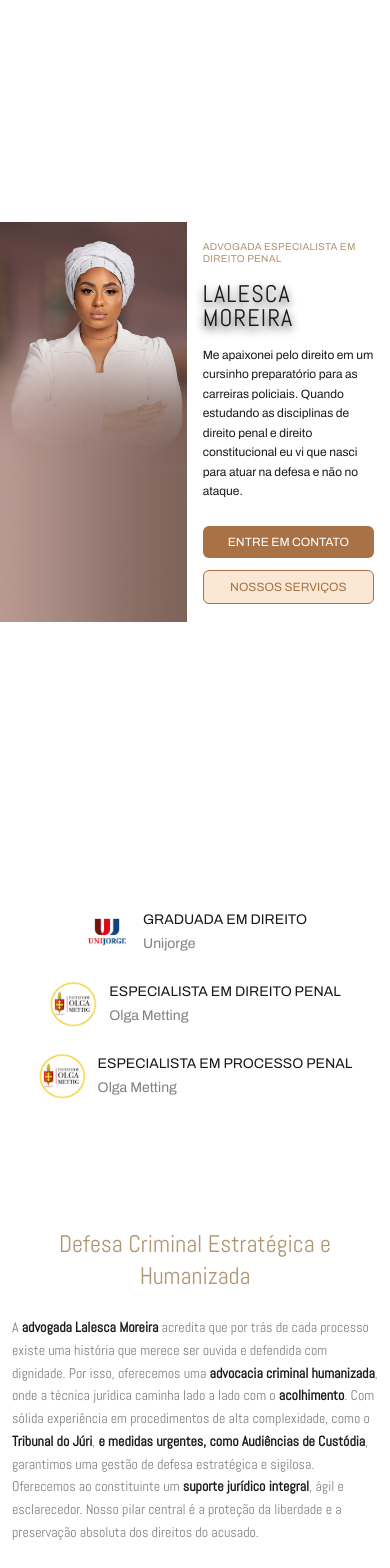
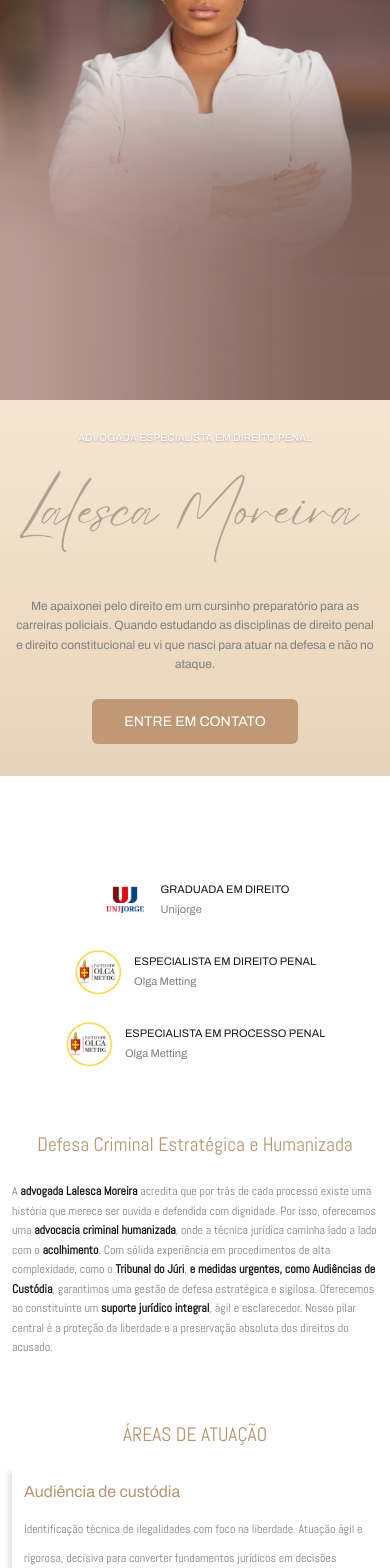
Before and after one commit to GabrieleSacramento/lalesca-landing-page, a Next.js app: page / in a window 390 px wide. Shown: the top 1568 px of the page. Built offline with nearby package versions, Linux system fonts and the light colour scheme.

Commit message:
Refactor styles and layout in multiple components including AreasOfActivity, Biography, CallToAction, Contact, CriminalDefense, Differentials, Footer, Hero, LandmarkCases, Qualifications, and Testimonials for improved responsiveness and visual consistency; adjust padding, margins, and font sizes.

```diff
--- a/app/components/AreasOfActivity.tsx
+++ b/app/components/AreasOfActivity.tsx
@@ -3,7 +3,7 @@
 import Link from 'next/link';
 import Image from 'next/image';
 
-const whatsappNumber = '5571993072172'; // Replace with actual WhatsApp number
+const whatsappNumber = '5571993072172';
 const whatsappMessage = 'Olá, gostaria de agendar uma consulta.';
 const whatsappUrl = `https://wa.me/${whatsappNumber}?text=${encodeURIComponent(whatsappMessage)}`;
 
@@ -44,7 +44,7 @@ const areas = [
 
 export default function AreasOfActivity() {
     return (
-        <section className="bg-[#FFFFFF] py-[64px]" id="areas">
+        <section className="bg-[#FFFFFF] py-8 lg:py-[64px]" id="areas">
             <div className="mx-auto max-w-7xl px-3 sm:px-4 md:px-6 lg:px-8">
                 {/* Main Title */}
                 <div className="flex items-center justify-center mb-5 sm:mb-6 md:mb-8 lg:mb-[32px]">
@@ -67,9 +67,9 @@ export default function AreasOfActivity() {
                         className="text-2xl sm:text-3xl md:text-4xl lg:text-6xl font-normal flex items-center text-center px-2 sm:px-4"
                         style={{
                             fontFamily: 'var(--font-abel), sans-serif',
-                            fontSize: 'clamp(24px, 5vw, 64px)',
+                            fontSize: 'clamp(18px, 5vw, 64px)',
                             color: '#B29671',
-                            minHeight: 'clamp(30px, 5vw, 64px)'
+                            minHeight: 'clamp(22px, 5vw, 64px)'
                         }}
                     >
                         ÁREAS DE ATUAÇÃO
@@ -108,9 +108,9 @@ export default function AreasOfActivity() {
                                 className="text-[#B29671] font-normal mb-[12px] flex items-center"
                                 style={{
                                     fontFamily: 'var(--font-archivo), sans-serif',
-                                    fontSize: 'clamp(18px, 2.5vw, 30px)',
+                                    fontSize: 'clamp(16px, 2.5vw, 30px)',
                                     lineHeight: '23px',
-                                    minHeight: 'clamp(20px, 2.5vw, 32px)'
+                                    minHeight: 'clamp(18px, 2.5vw, 32px)'
                                 }}
                             >
                                 {area.title}
@@ -119,7 +119,7 @@ export default function AreasOfActivity() {
                                 className="text-[#808080] font-normal flex-1"
                                 style={{
                                     fontFamily: 'var(--font-abel), sans-serif',
-                                    fontSize: 'clamp(14px, 2vw, 24px)',
+                                    fontSize: 'clamp(12px, 2vw, 24px)',
                                     lineHeight: '29px'
                                 }}
                             >
--- a/app/components/Biography.tsx
+++ b/app/components/Biography.tsx
@@ -1,12 +1,12 @@
 import Image from 'next/image';
 
-const whatsappNumber = '5571993072172'; // Replace with actual WhatsApp number
+const whatsappNumber = '5571993072172';
 const whatsappMessage = 'Olá, gostaria de agendar uma consulta.';
 const whatsappUrl = `https://wa.me/${whatsappNumber}?text=${encodeURIComponent(whatsappMessage)}`;
 
 export default function Biography() {
     return (
-        <section className="bg-[#B29671] min-h-[827px] lg:h-[827px] flex items-end py-[0px]" id="sobre">
+        <section className="bg-[#B29671] min-h-[827px] lg:h-[827px] flex items-end py-8 lg:py-[0px]" id="sobre">
             <div className="mx-auto max-w-7xl w-full px-4 sm:px-6 lg:px-8">
                 <div className="grid lg:grid-cols-2 gap-6 sm:gap-8 lg:gap-12">
                     {/* Left Side - Portrait */}
@@ -25,13 +25,13 @@ export default function Biography() {
                     </div>
 
                     {/* Right Side - Text Content */}
-                    <div className="flex flex-col justify-end h-full order-1 lg:order-2 pb-[64px]">
+                    <div className="flex flex-col justify-end h-full order-1 lg:order-2 pb-8 lg:pb-[64px]">
                         {/* Main Title */}
                         <h2
                             className="text-2xl sm:text-3xl md:text-4xl lg:text-5xl text-[#1e1919] font-normal mb-2 sm:mb-3 md:mb-4 lg:mb-[22px]"
                             style={{
                                 fontFamily: 'var(--font-abel), sans-serif',
-                                fontSize: 'clamp(24px, 5vw, 60px)'
+                                fontSize: 'clamp(18px, 5vw, 60px)'
                             }}
                         >
                             LALESCA MOREIRA
@@ -42,7 +42,7 @@ export default function Biography() {
                             className="text-sm sm:text-base md:text-lg text-[#1e1919] font-normal mb-3 sm:mb-4 md:mb-6 lg:mb-[22px]"
                             style={{
                                 fontFamily: 'var(--font-archivo), sans-serif',
-                                fontSize: 'clamp(12px, 2vw, 18px)'
+                                fontSize: 'clamp(10px, 2vw, 18px)'
                             }}
                         >
                             ESPECIALISTA EM DIREITO PENAL
@@ -54,7 +54,7 @@ export default function Biography() {
                                 className="text-sm sm:text-base text-[#1e1919] font-normal leading-relaxed"
                                 style={{
                                     fontFamily: 'var(--font-archivo), sans-serif',
-                                    fontSize: 'clamp(12px, 1.5vw, 16px)'
+                                    fontSize: 'clamp(10px, 1.5vw, 16px)'
                                 }}
                             >
                                 Minha trajetória no Direito começou em um curso preparatório para as carreiras policiais. Ao estudar as disciplinas de Direito Penal e Direito Constitucional, compreendi que minha verdadeira vocação era atuar na defesa, e não no ataque.
@@ -63,7 +63,7 @@ export default function Biography() {
                                 className="text-sm sm:text-base text-[#1e1919] font-normal leading-relaxed"
                                 style={{
                                     fontFamily: 'var(--font-archivo), sans-serif',
-                                    fontSize: 'clamp(12px, 1.5vw, 16px)'
+                                    fontSize: 'clamp(10px, 1.5vw, 16px)'
                                 }}
                             >
                                 Graduanda em Direito pela Unijorge, sou especialista em Direito Penal e Processo Penal pela Olga Mettig e pós-graduanda em Audiência de Custódia e Tribunal do Júri. Minha atuação é pautada por uma visão moderna e tecnológica, que permite entregar mais agilidade e estratégia do que a advocacia tradicional. Em vez de barreiras físicas e comunicação lenta, utilizo gestão processual digital, acompanhamento em tempo real e atendimento acessível, garantindo respostas rápidas e decisões precisas.
@@ -72,7 +72,7 @@ export default function Biography() {
                                 className="text-sm sm:text-base text-[#1e1919] font-normal leading-relaxed"
                                 style={{
                                     fontFamily: 'var(--font-archivo), sans-serif',
-                                    fontSize: 'clamp(12px, 1.5vw, 16px)'
+                                    fontSize: 'clamp(10px, 1.5vw, 16px)'
                                 }}
                             >
                                 Em apenas dois anos de atuação, essa metodologia possibilitou a condução de mais de 200 processos, inclusive em outros estados, sem perder a proximidade com o cliente. Para mim, a tecnologia não afasta; ela humaniza, organiza e fortalece a defesa.
--- a/app/components/CriminalDefense.tsx
+++ b/app/components/CriminalDefense.tsx
@@ -59,14 +59,14 @@ export default function CriminalDefense() {
     const descriptionParts = renderDescription(description);
 
     return (
-        <section className="bg-[#FFFFFF] py-[64px]">
+        <section className="bg-[#FFFFFF] py-8 lg:py-[64px]">
             <div className="mx-auto max-w-7xl px-3 sm:px-4 md:px-6 lg:px-8">
                 {/* Title */}
                 <h2
                     className="text-2xl sm:text-3xl md:text-4xl lg:text-6xl text-[#B29671] font-normal text-center mb-6 sm:mb-8 lg:mb-[46px]"
                     style={{
                         fontFamily: 'var(--font-abel), sans-serif',
-                        fontSize: 'clamp(24px, 5vw, 64px)'
+                        fontSize: 'clamp(18px, 5vw, 64px)'
                     }}
                 >
                     Defesa Criminal Estratégica e<br className="hidden sm:block" />
@@ -78,7 +78,7 @@ export default function CriminalDefense() {
                     className="text-sm sm:text-base md:text-lg lg:text-2xl xl:text-3xl text-[#808080] font-normal leading-relaxed text-left max-w-5xl mx-auto"
                     style={{
                         fontFamily: 'var(--font-abel), sans-serif',
-                        fontSize: 'clamp(14px, 3vw, 36px)'
+                        fontSize: 'clamp(12px, 3vw, 36px)'
                     }}
                 >
                     {descriptionParts.map((part, index) => (
--- a/app/components/Hero.tsx
+++ b/app/components/Hero.tsx
@@ -3,15 +3,15 @@
 import Image from 'next/image';
 import Link from 'next/link';
 
-const whatsappNumber = '5511999999999'; // Replace with actual WhatsApp number
+const whatsappNumber = '5571993072172';
 const whatsappMessage = 'Olá, gostaria de agendar uma consulta.';
 const whatsappUrl = `https://wa.me/${whatsappNumber}?text=${encodeURIComponent(whatsappMessage)}`;
 
 export default function Hero() {
     return (
-        <section className="relative min-h-screen lg:h-screen flex items-center overflow-hidden bg-[#FFFFFF]">
+        <section className="relative min-h-screen lg:h-screen flex flex-col lg:flex-row items-center overflow-hidden bg-[#FFFFFF]">
             {/* Mobile: Portrait Image at Top */}
-            <div className="lg:hidden relative w-full h-[400px]">
+            <div className="lg:hidden relative w-full h-[400px] sm:h-[450px]">
                 <Image
                     src="/lalesca-mobile.png"
                     alt="Lalesca Moreira"
@@ -38,17 +38,71 @@ export default function Hero() {
                 />
             </div>
 
-            {/* Content Overlay */}
-            <div className="relative z-10 w-full h-full flex items-center px-4 sm:px-6 lg:px-12 py-8 lg:py-20">
+            {/* Mobile Content - Centered Below Image */}
+            <div className="lg:hidden w-full flex flex-col items-center text-center px-4 py-8 bg-gradient-to-b from-[#f5e6d3] to-[#e8d4b8]">
+                {/* Professional Title */}
+                <p
+                    className="text-white uppercase tracking-wide mb-4 leading-tight"
+                    style={{
+                        fontFamily: 'var(--font-archivo), sans-serif',
+                        fontSize: 'clamp(10px, 2vw, 14px)',
+                        textShadow: '0 1px 2px rgba(0, 0, 0, 0.3)'
+                    }}
+                >
+                    ADVOGADA ESPECIALISTA EM DIREITO PENAL
+                </p>
+
+                {/* Main Name - Image */}
+                <div className="relative w-full max-w-md h-[120px] sm:h-[150px] mb-4">
+                    <Image
+                        src="/lawyer-name.png"
+                        alt="Lalesca Moreira"
+                        fill
+                        className="object-contain object-center"
+                        quality={75}
+                        sizes="(max-width: 640px) 100vw, 512px"
+                        loading="eager"
+                    />
+                </div>
+
+                {/* Biography */}
+                <p
+                    className="text-[#808080] leading-relaxed max-w-lg mb-6"
+                    style={{
+                        fontFamily: 'var(--font-archivo), sans-serif',
+                        fontSize: 'clamp(12px, 2vw, 16px)'
+                    }}
+                >
+                    Me apaixonei pelo direito em um cursinho preparatório para as carreiras policiais. Quando estudando as disciplinas de direito penal e direito constitucional eu vi que nasci para atuar na defesa e não no ataque.
+                </p>
+
+                {/* CTA Button */}
+                <a
+                    href={whatsappUrl}
+                    target="_blank"
+                    rel="noopener noreferrer"
+                    className="inline-flex items-center justify-center rounded-md bg-[#BF9874] px-8 py-3 text-white whitespace-nowrap transition-opacity hover:opacity-90 active:opacity-75"
+                    style={{
+                        fontFamily: 'var(--font-archivo), sans-serif',
+                        fontSize: 'clamp(14px, 2vw, 18px)',
+                        fontWeight: 500
+                    }}
+                >
+                    ENTRE EM CONTATO
+                </a>
+            </div>
+
+            {/* Desktop Content Overlay */}
+            <div className="hidden lg:block relative z-10 w-full h-full flex items-center px-12 py-20">
                 <div className="w-full grid grid-cols-1 lg:grid-cols-2 gap-0 items-center h-full">
                     {/* Text Content */}
                     <div className="w-full max-w-none text-left flex flex-col justify-center h-full">
                         {/* Professional Title */}
                         <p
-                            className="text-xs sm:text-sm text-[#b29671] uppercase tracking-wide mb-4 sm:mb-5 lg:mb-[22px] leading-tight"
+                            className="text-xs sm:text-sm text-[#b29671] uppercase tracking-wide mb-[22px] leading-tight"
                             style={{
                                 fontFamily: 'var(--font-archivo), sans-serif',
-                                fontSize: 'clamp(10px, 1.5vw, 14px)'
+                                fontSize: 'clamp(9px, 1.5vw, 14px)'
                             }}
                         >
                             ADVOGADA ESPECIALISTA EM DIREITO PENAL
@@ -56,34 +110,33 @@ export default function Hero() {
 
                         {/* Main Name */}
                         <h1
-                            className="text-2xl sm:text-3xl md:text-4xl lg:text-5xl font-normal leading-none mb-4 sm:mb-5 lg:mb-[22px]"
+                            className="text-2xl sm:text-3xl md:text-4xl lg:text-5xl font-normal leading-none mb-[22px]"
                             style={{
                                 fontFamily: 'var(--font-abel), sans-serif',
                                 filter: 'drop-shadow(0px 4px 4px rgba(0, 0, 0, 0.8))',
                                 WebkitFilter: 'drop-shadow(0px 4px 4px rgba(0, 0, 0, 0.8))',
                                 letterSpacing: '0.05em',
-                                color: '#1E1919',
-                                fontSize: 'clamp(24px, 4vw, 80px)'
+                                color: '#FFFFFF',
+                                fontSize: 'clamp(20px, 4vw, 80px)'
                             }}
                         >
-                            <span className="lg:hidden">LALESCA MOREIRA</span>
-                            <span className="hidden lg:inline" style={{ color: '#FFFFFF' }}>LALESCA MOREIRA</span>
+                            LALESCA MOREIRA
                         </h1>
 
                         {/* Biography */}
-                        <div className="relative mb-6 sm:mb-8 lg:mb-[140px]">
+                        <div className="relative mb-[140px]">
                             <p
-                                className="text-sm sm:text-base text-[#1E1919] lg:text-white leading-relaxed max-w-full lg:max-w-[90%] relative z-10 lg:drop-shadow-lg"
+                                className="text-sm sm:text-base text-white leading-relaxed max-w-[90%] relative z-10 drop-shadow-lg"
                                 style={{
                                     fontFamily: 'var(--font-archivo), sans-serif',
-                                    fontSize: 'clamp(12px, 1.5vw, 16px)'
+                                    fontSize: 'clamp(11px, 1.5vw, 16px)'
                                 }}
                             >
                                 Me apaixonei pelo direito em um cursinho preparatório para as carreiras policiais. Quando estudando as disciplinas de direito penal e direito constitucional eu vi que nasci para atuar na defesa e não no ataque.
                             </p>
 
                             {/* Lawyer name image between Biography and CTA Buttons - Desktop only */}
-                            <div className="hidden lg:block absolute top-full left-0 w-full h-[209px] opacity-50 z-0">
+                            <div className="absolute top-full left-0 w-full h-[209px] opacity-50 z-0">
                                 <Image
                                     src="/lawyer-name.png"
                                     alt=""
@@ -96,12 +149,12 @@ export default function Hero() {
                         </div>
 
                         {/* CTA Buttons */}
-                        <div className="flex flex-col sm:flex-row gap-3 sm:gap-4 lg:gap-[54px] relative z-10">
+                        <div className="flex flex-col sm:flex-row gap-[54px] relative z-10">
                             <a
                                 href={whatsappUrl}
                                 target="_blank"
                                 rel="noopener noreferrer"
-                                className="inline-flex items-center justify-center rounded-md bg-[#a87246] px-5 sm:px-6 py-2 sm:py-2.5 text-xs sm:text-sm font-normal text-white whitespace-nowrap transition-opacity hover:opacity-90 active:opacity-75"
+                                className="inline-flex items-center justify-center rounded-md bg-[#a87246] px-6 py-2.5 text-sm font-normal text-white whitespace-nowrap transition-opacity hover:opacity-90 active:opacity-75"
                                 style={{
                                     fontFamily: 'var(--font-archivo), sans-serif',
                                     fontSize: 'clamp(12px, 1.5vw, 14px)'
@@ -118,7 +171,7 @@ export default function Hero() {
                                         element.scrollIntoView({ behavior: 'smooth', block: 'start' });
                                     }
                                 }}
-                                className="inline-flex items-center justify-center rounded-md bg-[#fae8d4] px-5 sm:px-6 py-2 sm:py-2.5 text-xs sm:text-sm font-normal text-[#a87246] border border-[#a87246] whitespace-nowrap cursor-pointer transition-opacity hover:opacity-90 active:opacity-75"
+                                className="inline-flex items-center justify-center rounded-md bg-[#fae8d4] px-6 py-2.5 text-sm font-normal text-[#a87246] border border-[#a87246] whitespace-nowrap cursor-pointer transition-opacity hover:opacity-90 active:opacity-75"
                                 style={{
                                     fontFamily: 'var(--font-archivo), sans-serif',
                                     fontSize: 'clamp(12px, 1.5vw, 14px)'
--- a/app/components/Qualifications.tsx
+++ b/app/components/Qualifications.tsx
@@ -20,7 +20,7 @@ const qualifications = [
 
 export default function Qualifications() {
     return (
-        <section className="bg-white min-h-[100px] lg:h-[100px] flex items-center py-[64px]">
+        <section className="bg-white min-h-[100px] lg:h-[100px] flex items-center py-8 lg:py-[64px]">
             <div className="mx-auto max-w-7xl w-full px-4 sm:px-6 lg:px-8">
                 <div className="grid grid-cols-1 md:grid-cols-3 gap-6 sm:gap-8 lg:gap-12">
                     {qualifications.map((qualification, index) => (
@@ -46,13 +46,19 @@ export default function Qualifications() {
                             <div className="flex flex-col">
                                 <p
                                     className="text-sm sm:text-[15px] lg:text-[16px] text-[#1e1919] font-normal mb-1 sm:mb-[4px]"
-                                    style={{ fontFamily: 'var(--font-archivo), sans-serif' }}
+                                    style={{
+                                        fontFamily: 'var(--font-archivo), sans-serif',
+                                        fontSize: 'clamp(11px, 1.5vw, 16px)'
+                                    }}
                                 >
                                     {qualification.title}
                                 </p>
                                 <p
                                     className="text-sm sm:text-[15px] lg:text-[16px] text-[#808080] font-normal"
-                                    style={{ fontFamily: 'var(--font-archivo), sans-serif' }}
+                                    style={{
+                                        fontFamily: 'var(--font-archivo), sans-serif',
+                                        fontSize: 'clamp(11px, 1.5vw, 16px)'
+                                    }}
                                 >
                                     {qualification.institution}
                                 </p>
```
Also changed, not shown: app/components/CallToAction.tsx (+4 -4 lines), app/components/Contact.tsx (+17 -5 lines), app/components/Differentials.tsx (+6 -6 lines), app/components/Footer.tsx (+8 -2 lines), app/components/LandmarkCases.tsx (+4 -4 lines), app/components/Testimonials.tsx (+10 -4 lines).
